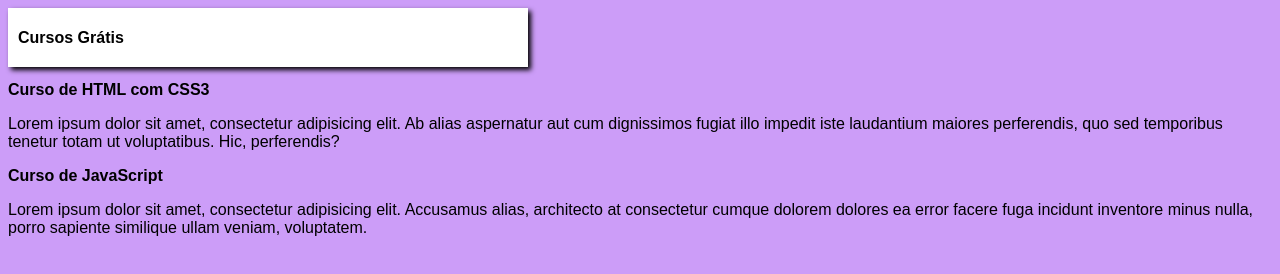
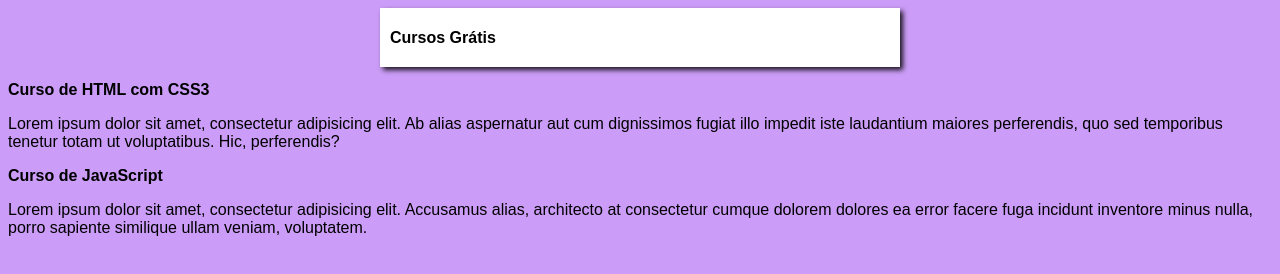
Before and after one commit to jjosejr/projeto-site, a plain HTML site: page index.html in a window 1280 px wide. Drawn offline with Linux system fonts and the light colour scheme.

Commit message:
atualizei styles

```diff
--- a/style.css
+++ b/style.css
@@ -4,13 +4,13 @@
 }
 
 body {
-    background: rgb(204, 157, 248);
+    background-color: rgb(204, 157, 248);
 }
 
 main {
-    background: white;
+    background-color: white;
     width: 500px;
-    marign: auto;
+    margin: auto;
     padding: 10px;
-    box-shadow: 3px 3px 5px black;
+    box-shadow: 3px 3px 5px rgba(0, 0, 0, 0.87);
 }
```
